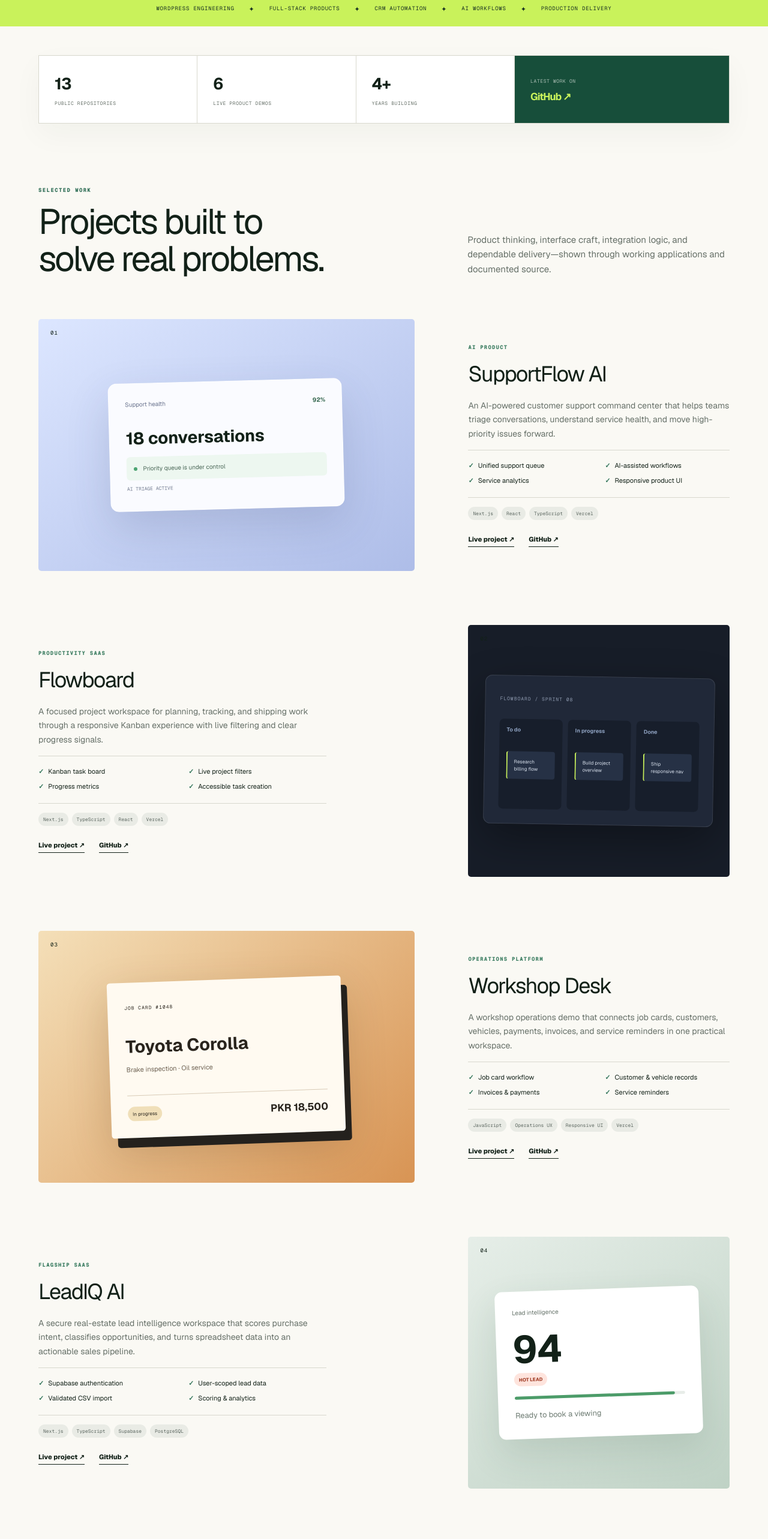
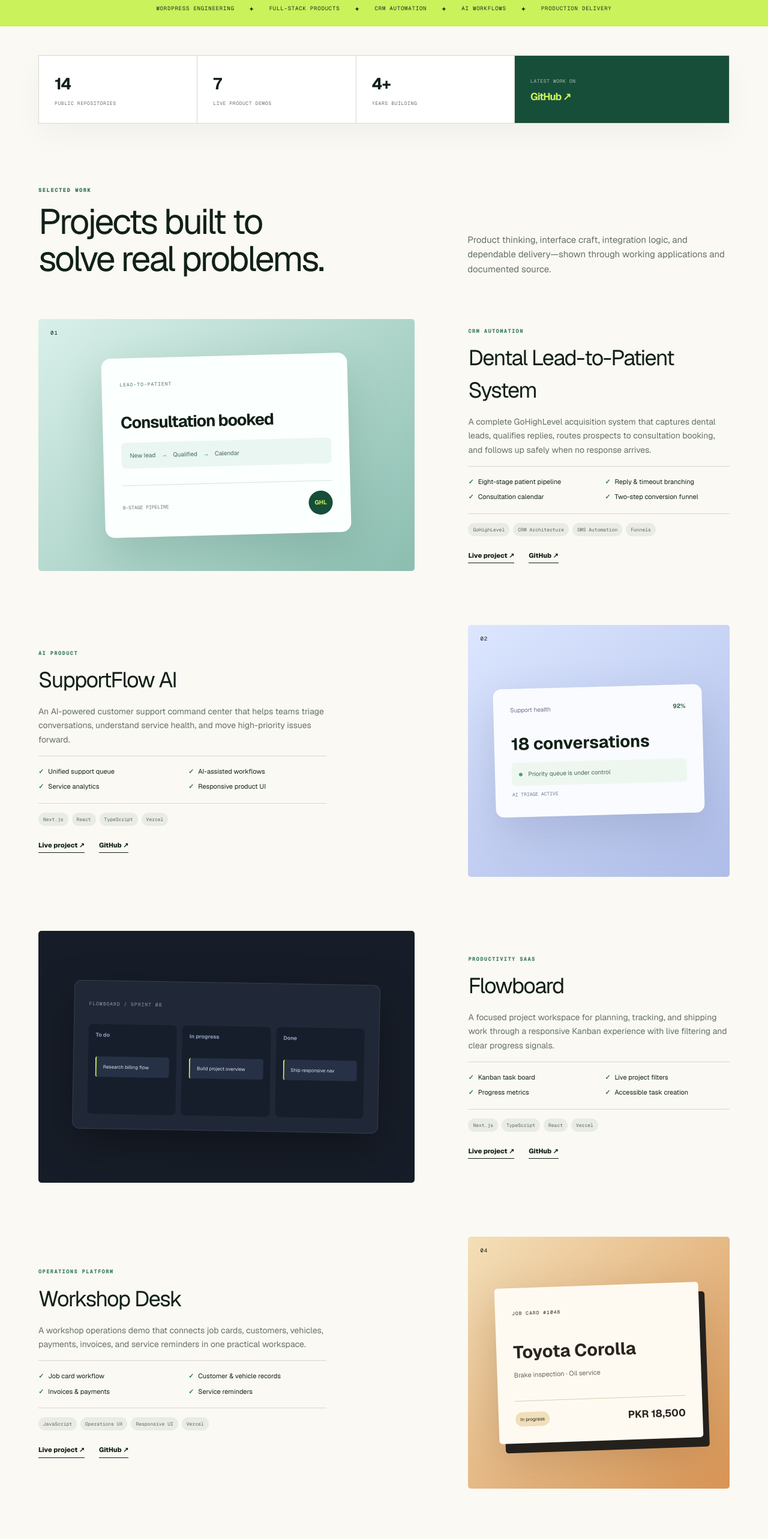
Before and after one commit to davimiza1/muhammad-dawood-portfolio, a Next.js app: page / in a window 1280 px wide. Shown: the part 800-3366 px from the top of the page at 60% size. Built offline with nearby package versions, Linux system fonts and the light colour scheme.

Commit message:
Add dental lead-to-patient automation

```diff
--- a/app/page.tsx
+++ b/app/page.tsx
@@ -5,6 +5,17 @@ import { useState } from "react";
 const projects = [
   {
     number: "01",
+    type: "CRM AUTOMATION",
+    title: "Dental Lead-to-Patient System",
+    description: "A complete GoHighLevel acquisition system that captures dental leads, qualifies replies, routes prospects to consultation booking, and follows up safely when no response arrives.",
+    features: ["Eight-stage patient pipeline", "Reply & timeout branching", "Consultation calendar", "Two-step conversion funnel"],
+    stack: ["GoHighLevel", "CRM Architecture", "SMS Automation", "Funnels"],
+    live: "https://sites.leadconnectorhq.com/preview/oeJ6Wx9hXhrOwmxk936R?notrack=true",
+    github: "https://github.com/davimiza1/ghl-dental-lead-to-patient-system",
+    visual: "dental",
+  },
+  {
+    number: "02",
     type: "AI PRODUCT",
     title: "SupportFlow AI",
     description: "An AI-powered customer support command center that helps teams triage conversations, understand service health, and move high-priority issues forward.",
@@ -15,7 +26,7 @@ const projects = [
     visual: "supportflow",
   },
   {
-    number: "02",
+    number: "03",
     type: "PRODUCTIVITY SAAS",
     title: "Flowboard",
     description: "A focused project workspace for planning, tracking, and shipping work through a responsive Kanban experience with live filtering and clear progress signals.",
@@ -26,7 +37,7 @@ const projects = [
     visual: "flowboard",
   },
   {
-    number: "03",
+    number: "04",
     type: "OPERATIONS PLATFORM",
     title: "Workshop Desk",
     description: "A workshop operations demo that connects job cards, customers, vehicles, payments, invoices, and service reminders in one practical workspace.",
@@ -37,7 +48,7 @@ const projects = [
     visual: "workshop",
   },
   {
-    number: "04",
+    number: "05",
     type: "FLAGSHIP SAAS",
     title: "LeadIQ AI",
     description: "A secure real-estate lead intelligence workspace that scores purchase intent, classifies opportunities, and turns spreadsheet data into an actionable sales pipeline.",
@@ -46,16 +57,6 @@ const projects = [
     live: "https://leadiq-ai-xtiz-pearl.vercel.app",
     github: "https://github.com/davimiza1/leadiq-ai",
     visual: "leadiq",
-  },
-  {
-    number: "05",
-    type: "CRM AUTOMATION",
-    title: "AI Lead Qualification",
-    description: "A secure TypeScript service that receives WordPress leads, verifies webhooks, explains each score, synchronizes GoHighLevel, and protects the workflow from duplicates.",
-    features: ["HMAC verification", "Schema validation", "GHL contact upsert", "Idempotency & audit logs"],
-    stack: ["TypeScript", "GoHighLevel", "REST APIs", "Docker"],
-    github: "https://github.com/davimiza1/ai-lead-qualification-ghl",
-    visual: "automation",
   },
 ];
 
@@ -110,8 +111,8 @@ export default function Home() {
       </section>
 
       <section className="signal-bar" aria-label="Portfolio highlights">
-        <div><strong>13</strong><span>Public repositories</span></div>
-        <div><strong>6</strong><span>Live product demos</span></div>
+        <div><strong>14</strong><span>Public repositories</span></div>
+        <div><strong>7</strong><span>Live product demos</span></div>
         <div><strong>4+</strong><span>Years building</span></div>
         <a href="https://github.com/davimiza1" target="_blank" rel="noreferrer"><span>Latest work on</span><strong>GitHub ↗</strong></a>
       </section>
@@ -127,6 +128,7 @@ export default function Home() {
             <article className="project" key={project.title}>
               <div className={`project-visual ${project.visual}`} aria-hidden="true">
                 <span className="project-number">{project.number}</span>
+                {project.visual === "dental" && <div className="dental-ui"><span>LEAD-TO-PATIENT</span><strong>Consultation booked</strong><p>New lead <i>→</i> Qualified <i>→</i> Calendar</p><div><small>8-stage pipeline</small><b>GHL</b></div></div>}
                 {project.visual === "supportflow" && <div className="supportflow-ui"><div><span>Support health</span><b>92%</b></div><strong>18 conversations</strong><p><i /> Priority queue is under control</p><small>AI triage active</small></div>}
                 {project.visual === "flowboard" && <div className="board-ui"><span>FLOWBOARD / SPRINT 08</span><div><i><b>To do</b><small>Research billing flow</small></i><i><b>In progress</b><small>Build project overview</small></i><i><b>Done</b><small>Ship responsive nav</small></i></div></div>}
                 {project.visual === "workshop" && <div className="workshop-ui"><span>JOB CARD #1048</span><strong>Toyota Corolla</strong><p>Brake inspection · Oil service</p><div><small>In progress</small><b>PKR 18,500</b></div></div>}
```
Also changed, not shown: app/globals.css, 1 other file (tests, documents, lock files or other folders).
